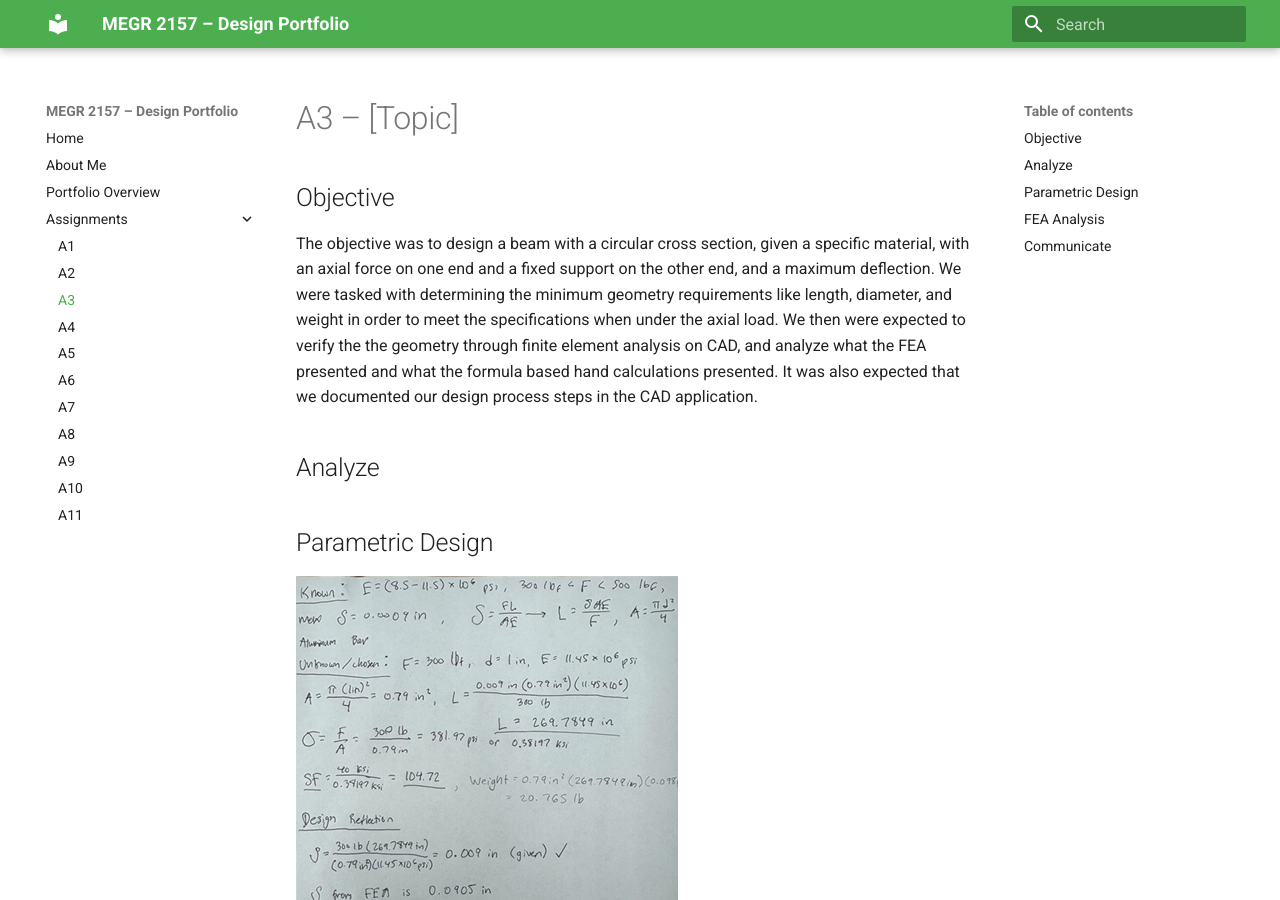
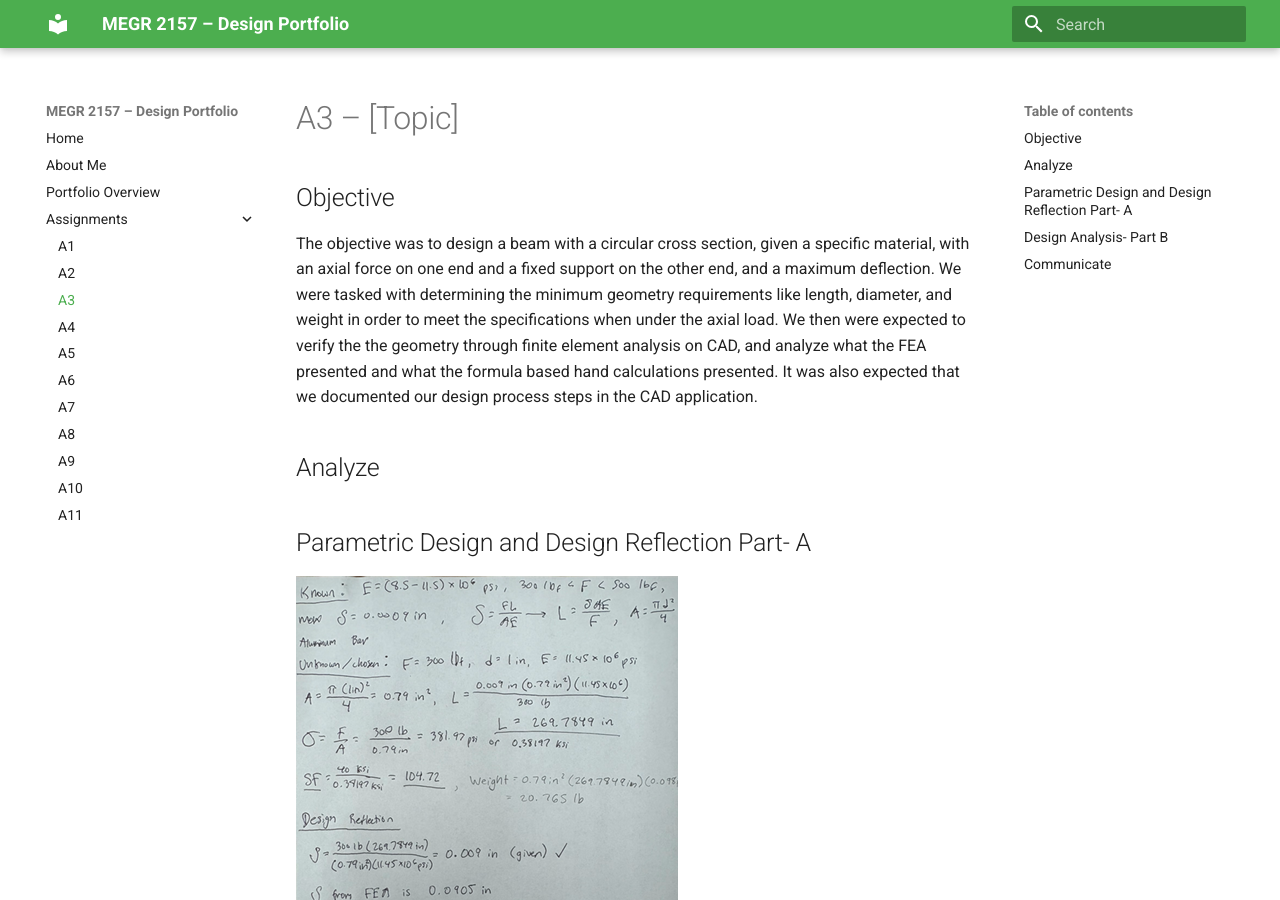
Before and after one commit to apaciore/megr2156-portfolio, an MkDocs documentation site: the page built from docs/assignments/A03/index.md, in a window 1280 px wide and 900 px high. Built offline with MkDocs 1.6.1 and Material for MkDocs 9.7.7, drawn with Linux system fonts in a browser that asks for light colours; some of the changed text lies outside the part shown.

Commit message:
Revise index.md with new section titles and analysis
Updated section headings and added design reflection details.

```diff
--- a/docs/assignments/A03/index.md
+++ b/docs/assignments/A03/index.md
@@ -5,7 +5,7 @@
 The objective was to design a beam with a circular cross section, given a specific material, with an axial force on one end and a fixed support on the other end, and a maximum deflection. We were tasked with determining the minimum geometry requirements like length, diameter, and weight in order to meet the specifications when under the axial load. We then were expected to verify the the geometry through finite element analysis on CAD, and analyze what the FEA presented and what the formula based hand calculations presented. It was also expected that we documented our design process steps in the CAD application.
 
 ## Analyze
-## Parametric Design
+## Parametric Design and Design Reflection Part- A
 
 ![A3calc](https://github.com/apaciore/megr2156-portfolio/blob/main/docs/assignments/A03/Screenshot%202026-09-09%20211416.png)
 
@@ -23,7 +23,7 @@ There was a strong discrepancy between the hand calculations and FEA. To be comp
 ![cad7](https://github.com/apaciore/megr2156-portfolio/blob/main/docs/assignments/A03/Screenshot%202026-09-09%20204129.png)
 ![cad8](https://github.com/apaciore/megr2156-portfolio/blob/main/docs/assignments/A03/Screenshot%202026-09-09%20204142.png)
 
-## FEA Analysis
+## Design Analysis- Part B
 
 My max stress was much lower than the maximum allowed stress for aluminum according to my hand calculations, as the FEA presented 4.19 * 10^-7 ksi, and the maximum allowed stress is 0.382 ksi. This even further confused me, since less stress being applied according to the FEA should result in less deflection in the FEA, but my deflection was greater in the FEA regardless of my stress being lesser in the FEA. I realize that there could be many other possible factors that could influence why the relationship doesn't appear to be proportional like I expected.
 
```
